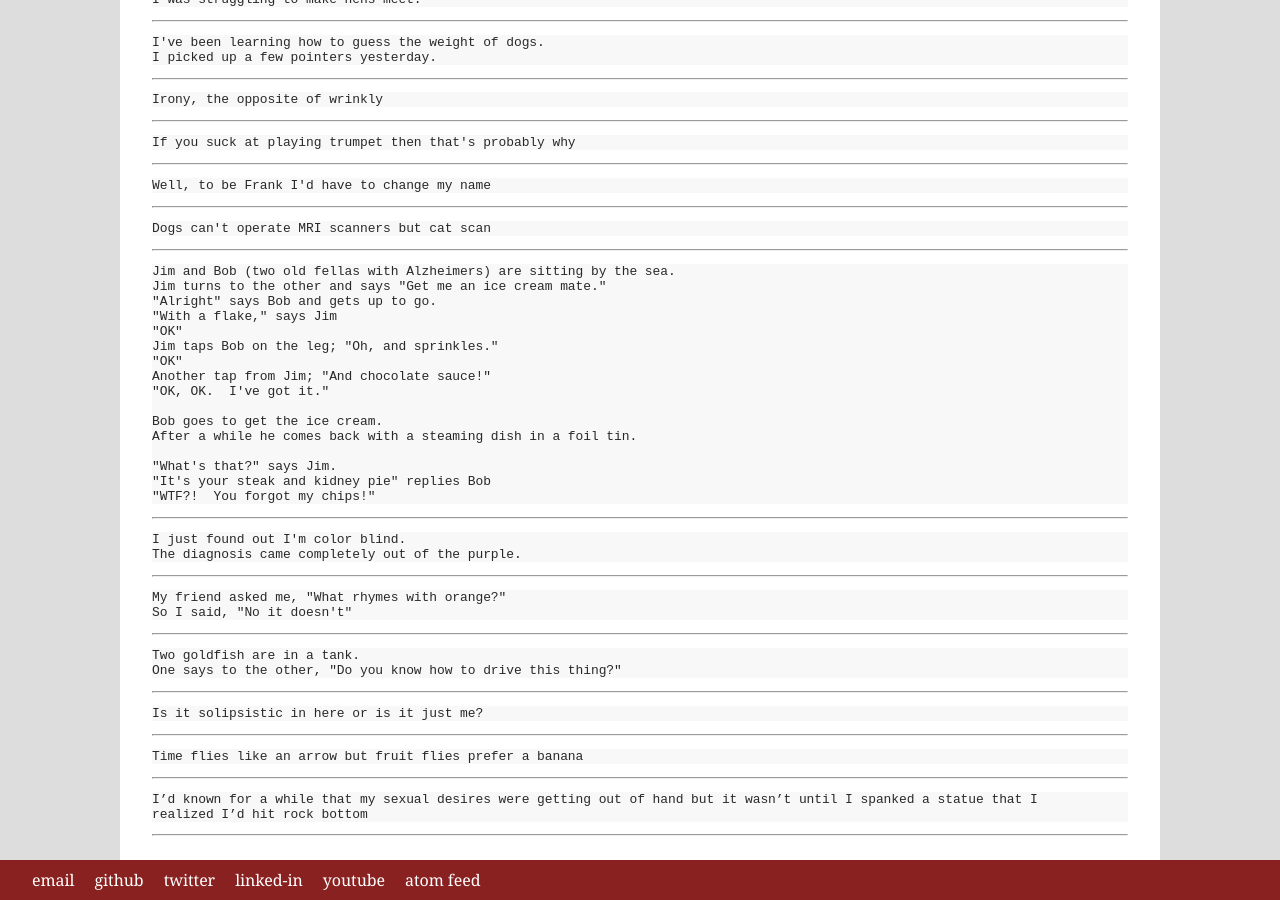
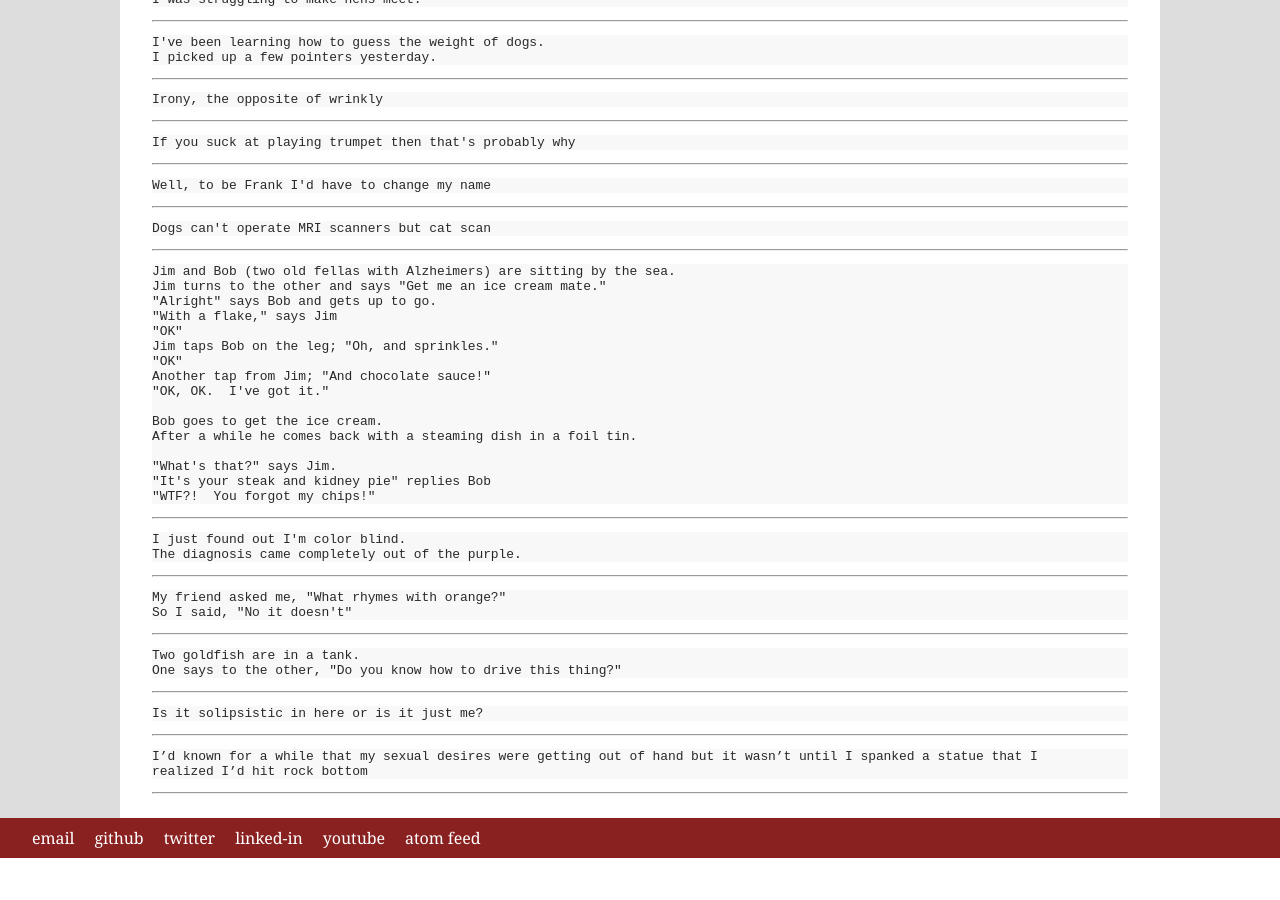
Before and after one commit to nalaseivad/captainginja.github.io, a Jekyll site: the page built from crap-jokes.md, in a window 1280 px wide and 900 px high, scrolled down 5055 px. Built offline with Jekyll 4.4.1, drawn with Linux system fonts in a browser that asks for light colours; after the commit the page ends 5913 px from its top, so only the background shows below that.

Commit message:
Remove repeated joke

````diff
--- a/crap-jokes.md
+++ b/crap-jokes.md
@@ -496,12 +496,6 @@ Is it solipsistic in here or is it just me?
 ---
 
 ``` text
-Time flies like an arrow but fruit flies prefer a banana
-```
-
----
-
-``` text
 I’d known for a while that my sexual desires were getting out of hand but it wasn’t until I spanked a statue that I
 realized I’d hit rock bottom
 ```
````
